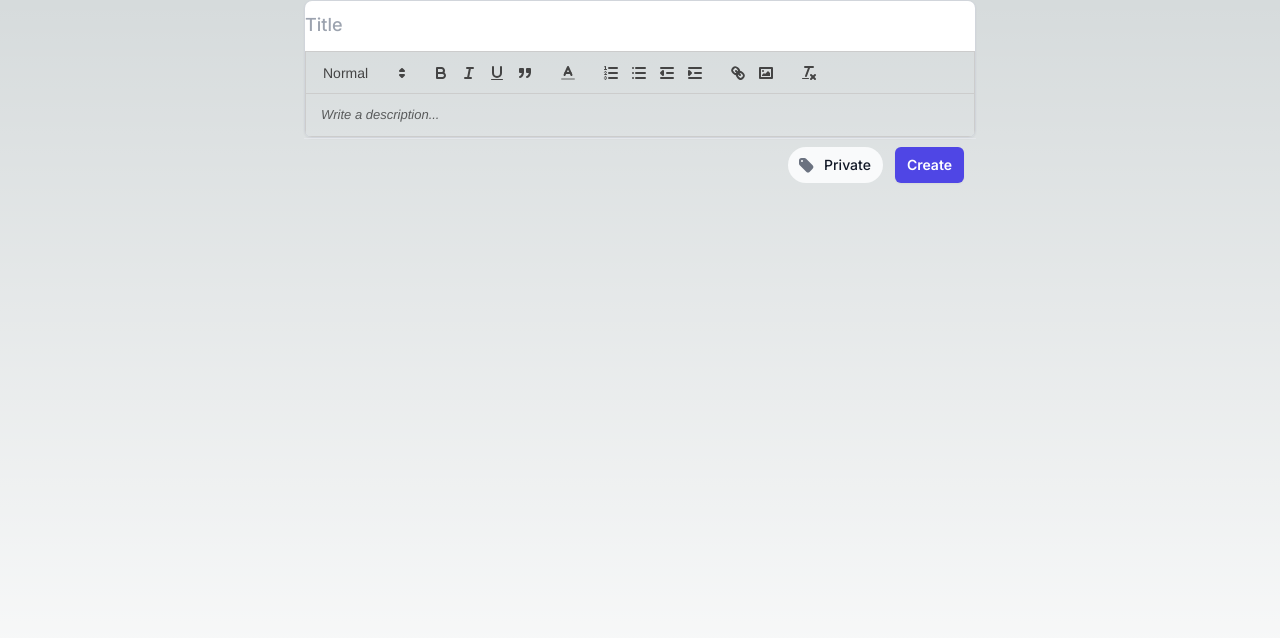
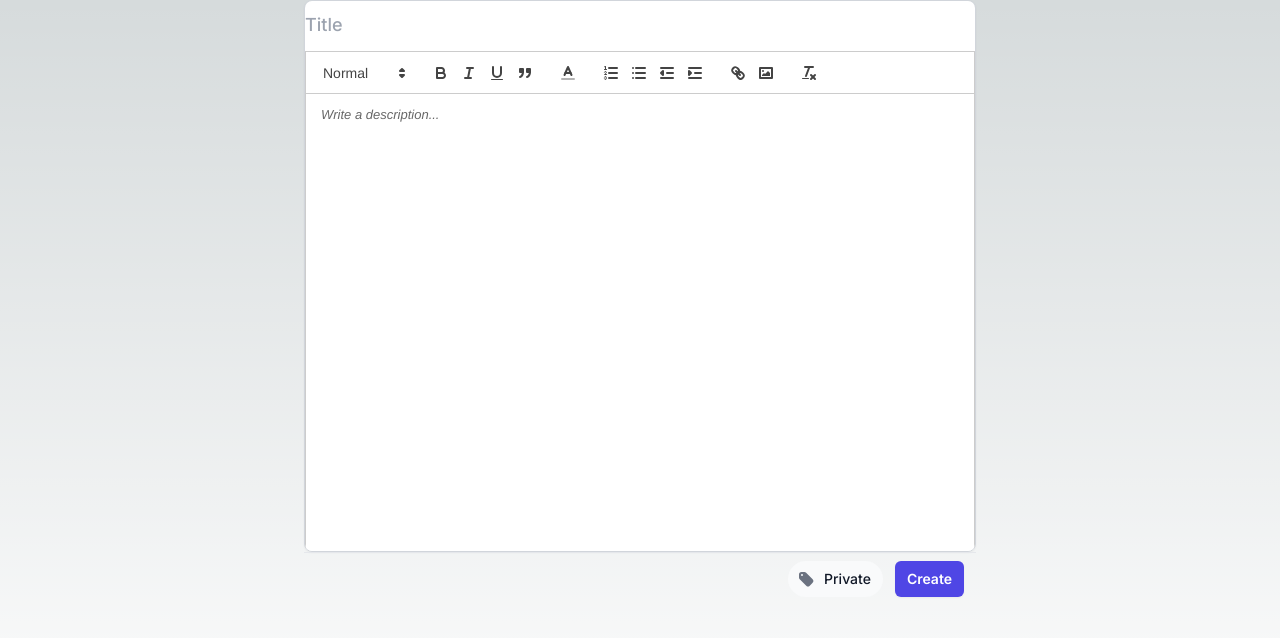
Before and after one commit to Lemon2ee/bluedit, a Next.js app: page /createPost in a window 1280 px wide. Shown: the top 638 px of the page. Built offline with nearby package versions, Linux system fonts and the light colour scheme.

Commit message:
finished editing the rich text editor

```diff
--- a/app/createPost/page.tsx
+++ b/app/createPost/page.tsx
@@ -10,13 +10,13 @@ const state = [
     {name: 'Public', value: true},
 ]
 
-function classNames(...classes) {
+function classNames(...classes: string[]) {
     return classes.filter(Boolean).join(' ')
 }
 
 export default function CreatePost() {
     const [isPublic, setisPublic] = useState(state[0])
-    const [content, setContent] = useState('');
+    const [content, setContent] = useState<string>('');
     const DynamicTextEditor = useMemo(() => {
 
         return dynamic(() => import("@/app/createPost/textEditor"), {
@@ -27,7 +27,7 @@ export default function CreatePost() {
 
         });
     }, []);
-    const handleSubmit = (event) => {
+    const handleSubmit = (event: { preventDefault: () => void; }) => {
         event.preventDefault();
         console.log(content); // Process the content here
     };
--- a/app/createPost/textEditor.tsx
+++ b/app/createPost/textEditor.tsx
@@ -1,40 +1,13 @@
 import ReactQuill from 'react-quill';
 import 'react-quill/dist/quill.snow.css';
-
 import { useCallback, useMemo, useRef, useState } from "react";
 
+interface TextEditorProps {
+    content: string;
+    setContent: (content: string) => void;
+}
+const TextEditor: React.FC<TextEditorProps> = ({ content, setContent }) => {
 
-export default function TextEditor({content, setContent}){
-
-
-    // Editor ref
-    const quill = useRef();
-
-    const imageHandler = useCallback(() => {
-        // Create an input element of type 'file'
-        const input = document.createElement("input");
-        input.setAttribute("type", "file");
-        input.setAttribute("accept", "image/*");
-        input.click();
-
-        // When a file is selected
-        input.onchange = () => {
-            const file = input.files[0];
-            const reader = new FileReader();
-
-            // Read the selected file as a data URL
-            reader.onload = () => {
-                const imageUrl = reader.result;
-                const quillEditor = quill.current.getEditor();
-
-                // Get the current selection range and insert the image at that index
-                const range = quillEditor.getSelection(true);
-                quillEditor.insertEmbed(range.index, "image", imageUrl, "user");
-            };
-
-            reader.readAsDataURL(file);
-        };
-    }, []);
 
     const modules = useMemo(
         () => ({
@@ -49,18 +22,15 @@ export default function TextEditor({content, setContent}){
                         { indent: "-1" },
                         { indent: "+1" },
                     ],
-                    ["link", "image"],
+                    ["link","image"],
                     ["clean"],
                 ],
-                handlers: {
-                    image: imageHandler,
-                },
             },
             clipboard: {
                 matchVisual: true,
             },
         }),
-        [imageHandler]
+        []
     );
 
     const formats = [
@@ -92,20 +62,23 @@ export default function TextEditor({content, setContent}){
                 className="block w-full border-0 pt-2.5 text-lg font-medium placeholder:text-gray-400 focus:ring-0 focus:outline-none py-3"
                 placeholder="Title"
             />
-
+            <div >
                 <ReactQuill
-
+                    theme="snow"
+                    className={"bg-white border-0 focus:outline-none"}
+                    style={{ height: '500px', width:'100%'}}
                     formats={formats}
                     modules={modules}
                     value={content}
                     onChange={(c) => setContent(c)}
                     placeholder="Write a description..."
-                    theme="snow"
                     defaultValue={''}
 
                 />
+            </div>
 
 
         </div>
     );
 }
+export default TextEditor;
```
